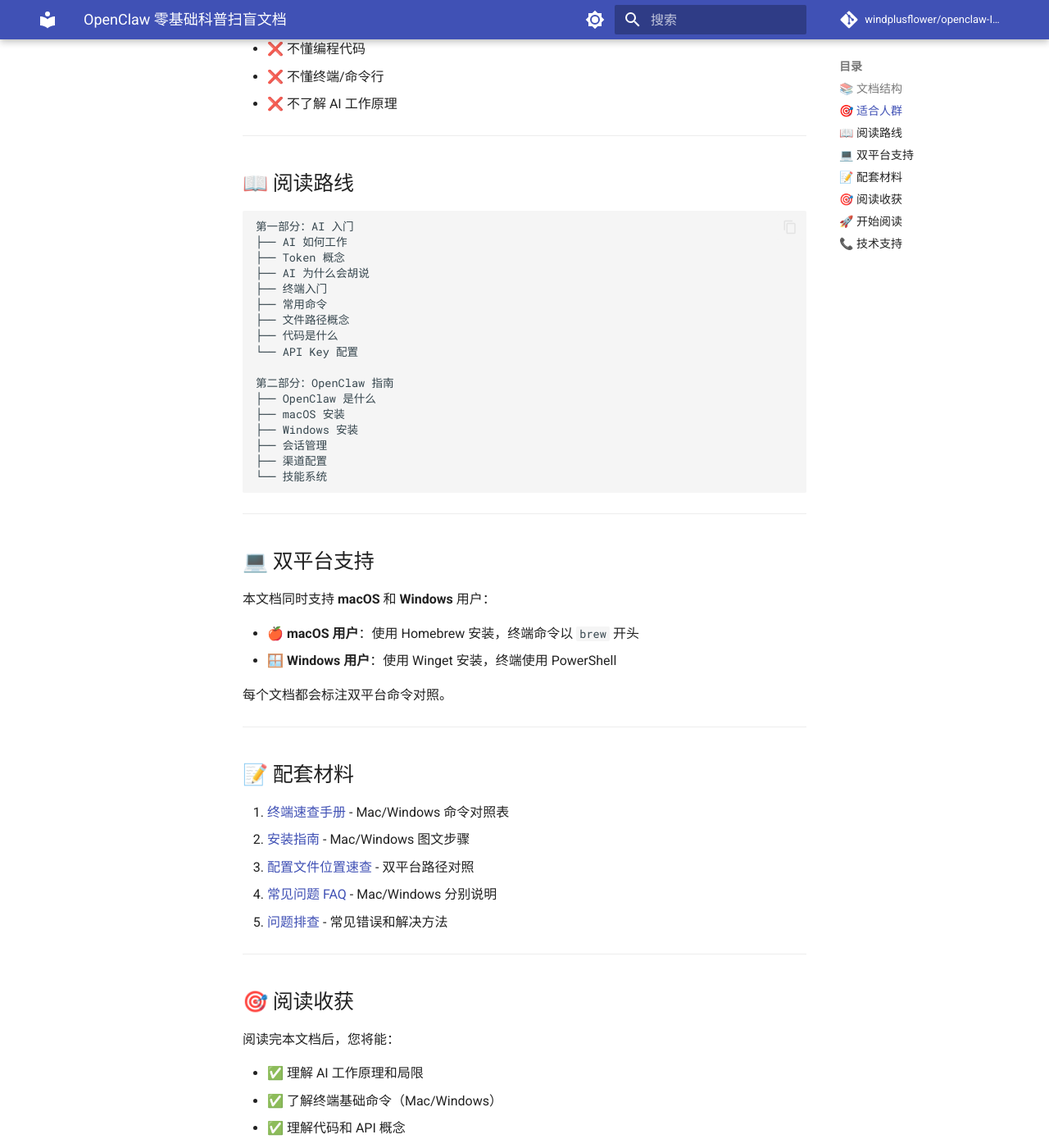
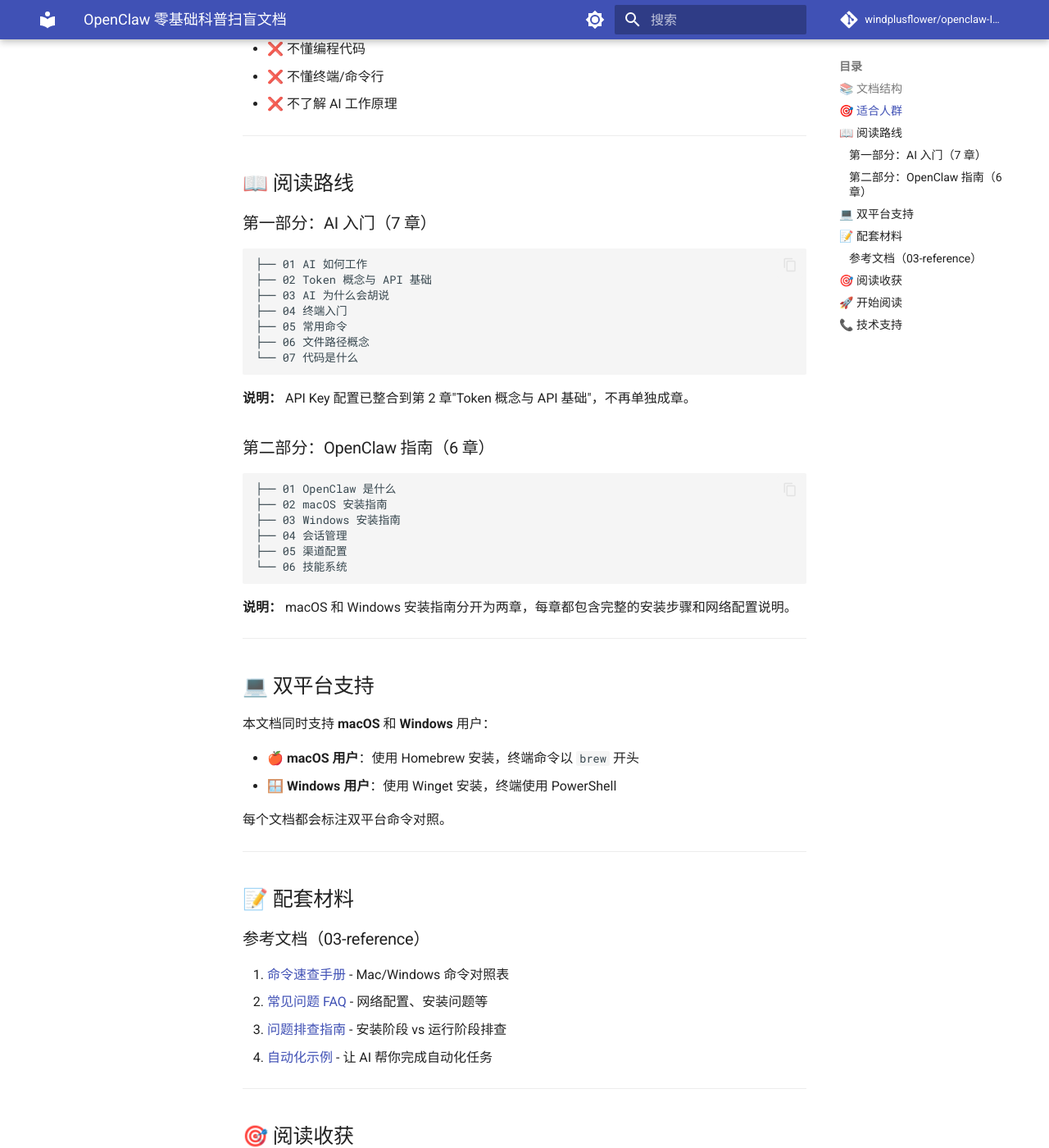
Before and after one commit to windplusflower/openclaw-Intro, an MkDocs documentation site: the page built from docs/index.md, in a window 1280 px wide and 1400 px high, scrolled down 702 px. Shown: the whole window at 82% size. Built offline with MkDocs 1.6.1 and Material for MkDocs 9.7.7, drawn with Linux system fonts in a browser that asks for light colours; comment, search, counter and statistics services are not loaded; some of the changed text lies outside the part shown.

Commit message:
docs: 修正主页阅读路线，与实际章节对应
- index.md: 更新阅读路线为实际章节结构
- 第一部分：7 章（API Key 整合到第 2 章）
- 第二部分：6 章（macOS/Windows 安装分开）
- 更新配套材料列表
- 更新阅读收获，强调让 AI 帮忙的理念

````diff
--- a/docs/index.md
+++ b/docs/index.md
@@ -27,25 +27,32 @@
 
 ## 📖 阅读路线
 
+### 第一部分：AI 入门（7 章）
+
 ```
-第一部分：AI 入门
-├── AI 如何工作
-├── Token 概念
-├── AI 为什么会胡说
-├── 终端入门
-├── 常用命令
-├── 文件路径概念
-├── 代码是什么
-└── API Key 配置
+├── 01 AI 如何工作
+├── 02 Token 概念与 API 基础
+├── 03 AI 为什么会胡说
+├── 04 终端入门
+├── 05 常用命令
+├── 06 文件路径概念
+└── 07 代码是什么
+```
 
-第二部分：OpenClaw 指南
-├── OpenClaw 是什么
-├── macOS 安装
-├── Windows 安装
-├── 会话管理
-├── 渠道配置
-└── 技能系统
+**说明：** API Key 配置已整合到第 2 章"Token 概念与 API 基础"，不再单独成章。
+
+### 第二部分：OpenClaw 指南（6 章）
+
 ```
+├── 01 OpenClaw 是什么
+├── 02 macOS 安装指南
+├── 03 Windows 安装指南
+├── 04 会话管理
+├── 05 渠道配置
+└── 06 技能系统
+```
+
+**说明：** macOS 和 Windows 安装指南分开为两章，每章都包含完整的安装步骤和网络配置说明。
 
 ---
 
@@ -62,11 +69,12 @@
 
 ## 📝 配套材料
 
-1. [终端速查手册](./03-reference/command-cheatsheet.md) - Mac/Windows 命令对照表
-2. [安装指南](./02-openclaw-guide/) - Mac/Windows 图文步骤
-3. [配置文件位置速查](./03-reference/config-locations.md) - 双平台路径对照
-4. [常见问题 FAQ](./03-reference/faq.md) - Mac/Windows 分别说明
-5. [问题排查](./03-reference/troubleshooting.md) - 常见错误和解决方法
+### 参考文档（03-reference）
+
+1. [命令速查手册](./03-reference/command-cheatsheet.md) - Mac/Windows 命令对照表
+2. [常见问题 FAQ](./03-reference/faq.md) - 网络配置、安装问题等
+3. [问题排查指南](./03-reference/troubleshooting.md) - 安装阶段 vs 运行阶段排查
+4. [自动化示例](./03-reference/automation-examples.md) - 让 AI 帮你完成自动化任务
 
 ---
 
@@ -74,13 +82,14 @@
 
 阅读完本文档后，您将能：
 
-- ✅ 理解 AI 工作原理和局限
+- ✅ 理解 AI 工作原理和局限（Token、幻觉等）
 - ✅ 了解终端基础命令（Mac/Windows）
-- ✅ 理解代码和 API 概念
-- ✅ 了解 OpenClaw 安装和配置（Mac/Windows）
-- ✅ 了解多渠道配置和切换
-- ✅ 了解技能加载和使用
-- ✅ 了解基础问题排查
+- ✅ 理解代码和 API 概念（无需自己写代码）
+- ✅ 完成 OpenClaw 安装（Mac/Windows 分别指导）
+- ✅ 配置网络环境（外网访问/国内直连）
+- ✅ 让 AI 帮你完成所有配置（渠道、API 等）
+- ✅ 让 AI 帮你排查问题（运行阶段）
+- ✅ 让 AI 帮你创建自动化任务
 
 ---
 
````
